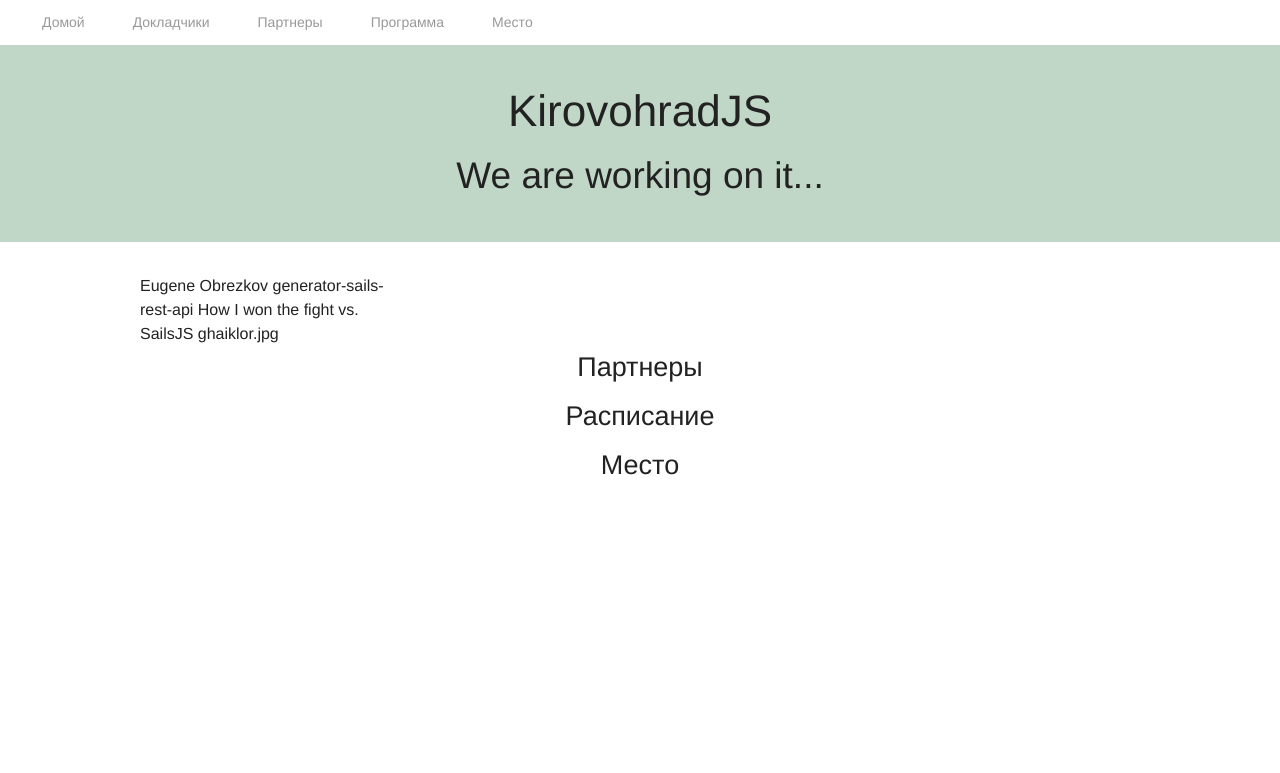
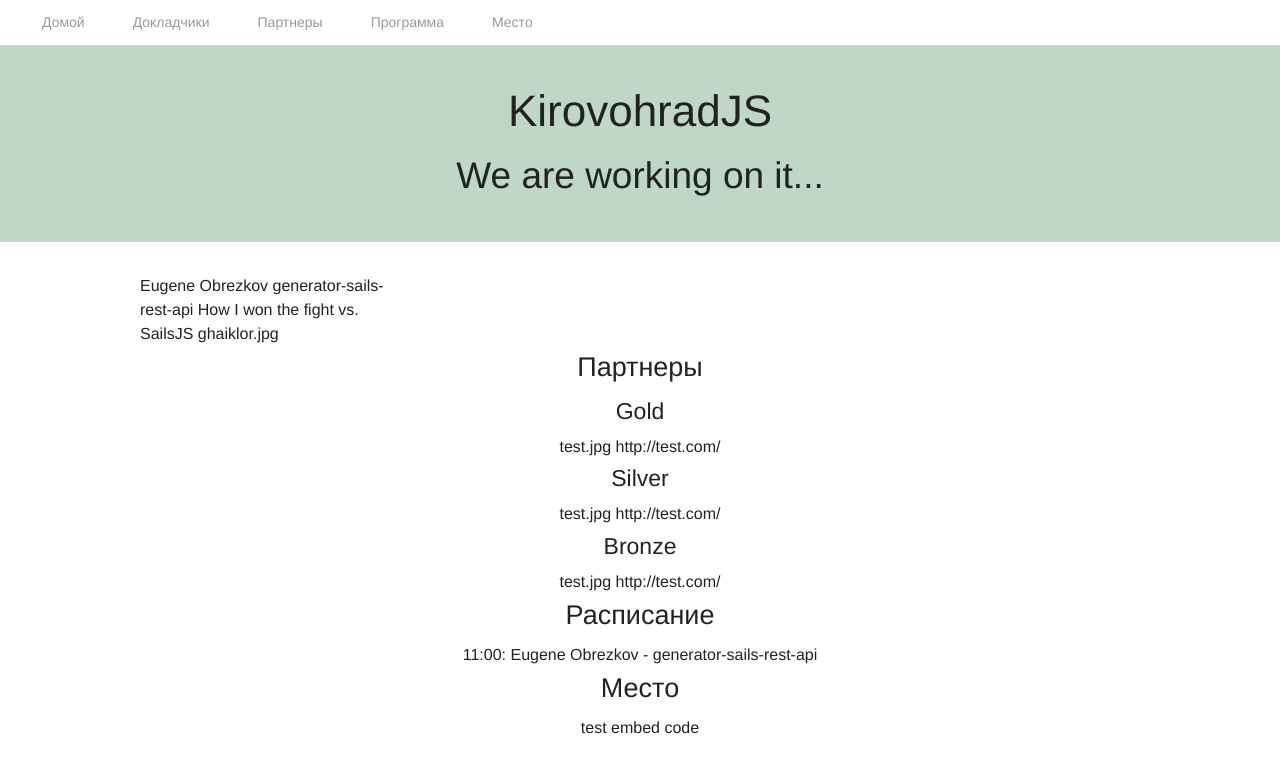
Before and after one commit to ghaiklor/kirovohradjs.com, a Jekyll site: the page built from index.html, in a window 1280 px wide. Shown: the top 773 px of the page. Built offline with Jekyll 4.4.1, drawn with Linux system fonts in a browser that asks for light colours.

Commit message:
Make simple declaration config for site

```diff
--- /dev/null
+++ b/_data/2015.yml
@@ -0,0 +1,22 @@
+speakers:
+  - name: Eugene Obrezkov
+    title: generator-sails-rest-api
+    description: How I won the fight vs. SailsJS
+    photo: ghaiklor.jpg
+schedule:
+  - time: "11:00"
+    speaker: Eugene Obrezkov
+    title: generator-sails-rest-api
+partners:
+  gold:
+    - logo: test.jpg
+      link: http://test.com/
+  silver:
+    - logo: test.jpg
+      link: http://test.com/
+  bronze:
+    - logo: test.jpg
+      link: http://test.com/
+place:
+  address: test
+  embed: embed code
--- a/_data/speakers_2015.yml
+++ /dev/null
@@ -1,4 +0,0 @@
-- name: Eugene Obrezkov
-  title: generator-sails-rest-api
-  description: How I won the fight vs. SailsJS
-  photo: ghaiklor.jpg
--- a/_includes/navigation.html
+++ b/_includes/navigation.html
@@ -1,4 +1,4 @@
-<div data-magellan-expedition="fixed" class="text-center">
+<div data-magellan-expedition="fixed">
   <dl class="sub-nav">
     <dd data-magellan-arrival="build">
       <a href="#home">Домой</a>
--- a/_includes/partners.html
+++ b/_includes/partners.html
@@ -1,6 +1,24 @@
-<section class="row text-center partners">
-  <div>
+<section class="row partners full-width">
+  <div class="text-center">
     <h3 data-magellan-destination="partners">Партнеры</h3>
     <a name="partners"></a>
+
+    <h4>Gold</h4>
+    {% for partner in site.data.2015.partners.gold %}
+    {{ partner.logo }}
+    {{ partner.link }}
+    {% endfor %}
+
+    <h4>Silver</h4>
+    {% for partner in site.data.2015.partners.silver %}
+    {{ partner.logo }}
+    {{ partner.link }}
+    {% endfor %}
+
+    <h4>Bronze</h4>
+    {% for partner in site.data.2015.partners.bronze %}
+    {{ partner.logo }}
+    {{ partner.link }}
+    {% endfor %}
   </div>
 </section>
--- a/_includes/place.html
+++ b/_includes/place.html
@@ -2,5 +2,8 @@
   <div>
     <h3 data-magellan-destination="place">Место</h3>
     <a name="place"></a>
+
+    {{ site.data.2015.place.address }}
+    {{ site.data.2015.place.embed }}
   </div>
 </section>
--- a/_includes/schedule.html
+++ b/_includes/schedule.html
@@ -2,5 +2,9 @@
   <div>
     <h3 data-magellan-destination="schedule">Расписание</h3>
     <a name="schedule"></a>
+
+    {% for item in site.data.2015.schedule %}
+    {{ item.time }}: {{ item.speaker }} - {{ item.title }}
+    {% endfor %}
   </div>
 </section>
--- a/_includes/speakers.html
+++ b/_includes/speakers.html
@@ -1,6 +1,6 @@
 <div class="row">
   <div class="large-12 medium-12 small-12 large-centered medium-centered small-centered columns">
-    {% for speaker in site.data.speakers_2015 %}
+    {% for speaker in site.data.2015.speakers %}
     <div class="row">
       <div class="large-3">
         {{ speaker.name }}
```
